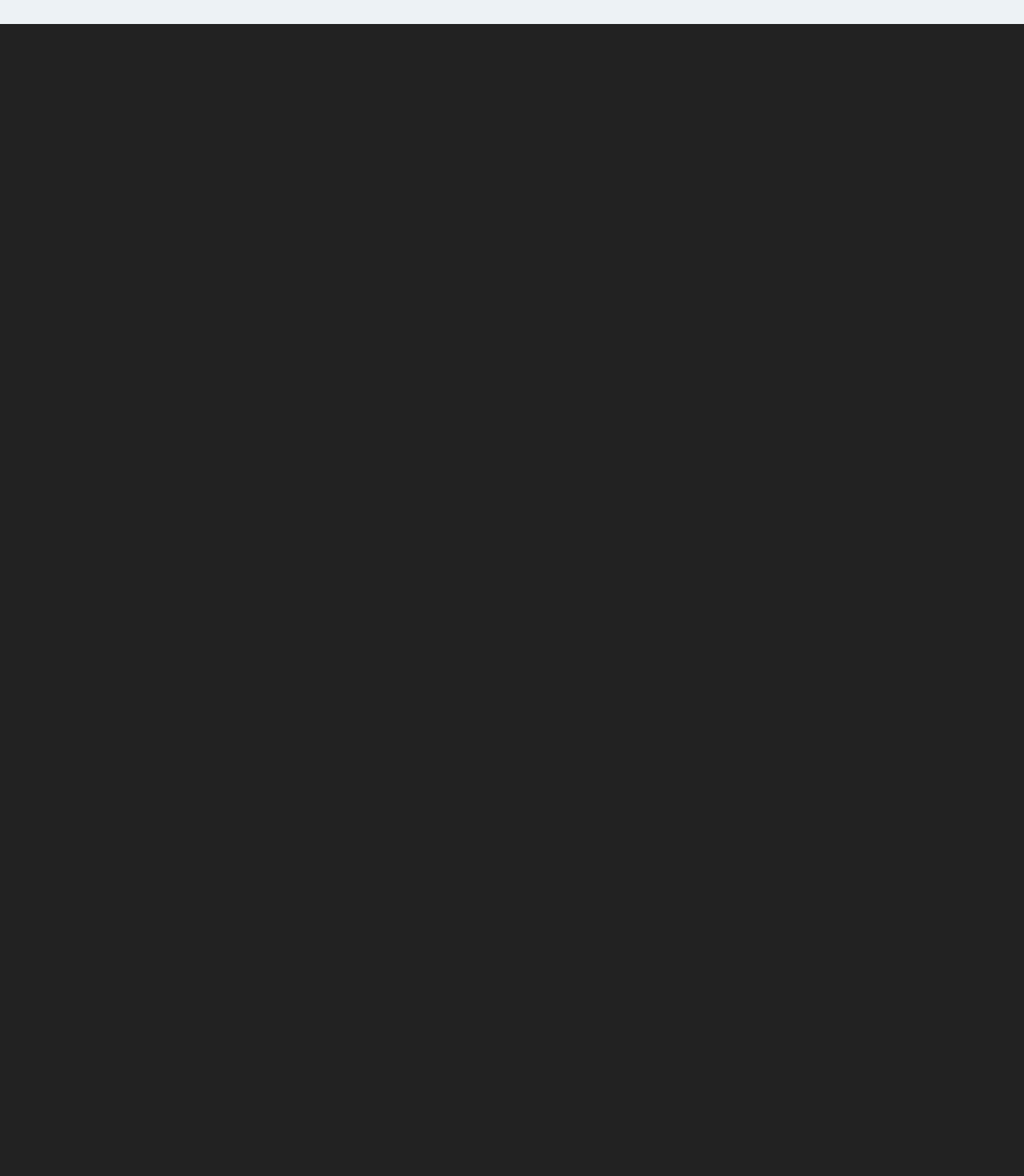
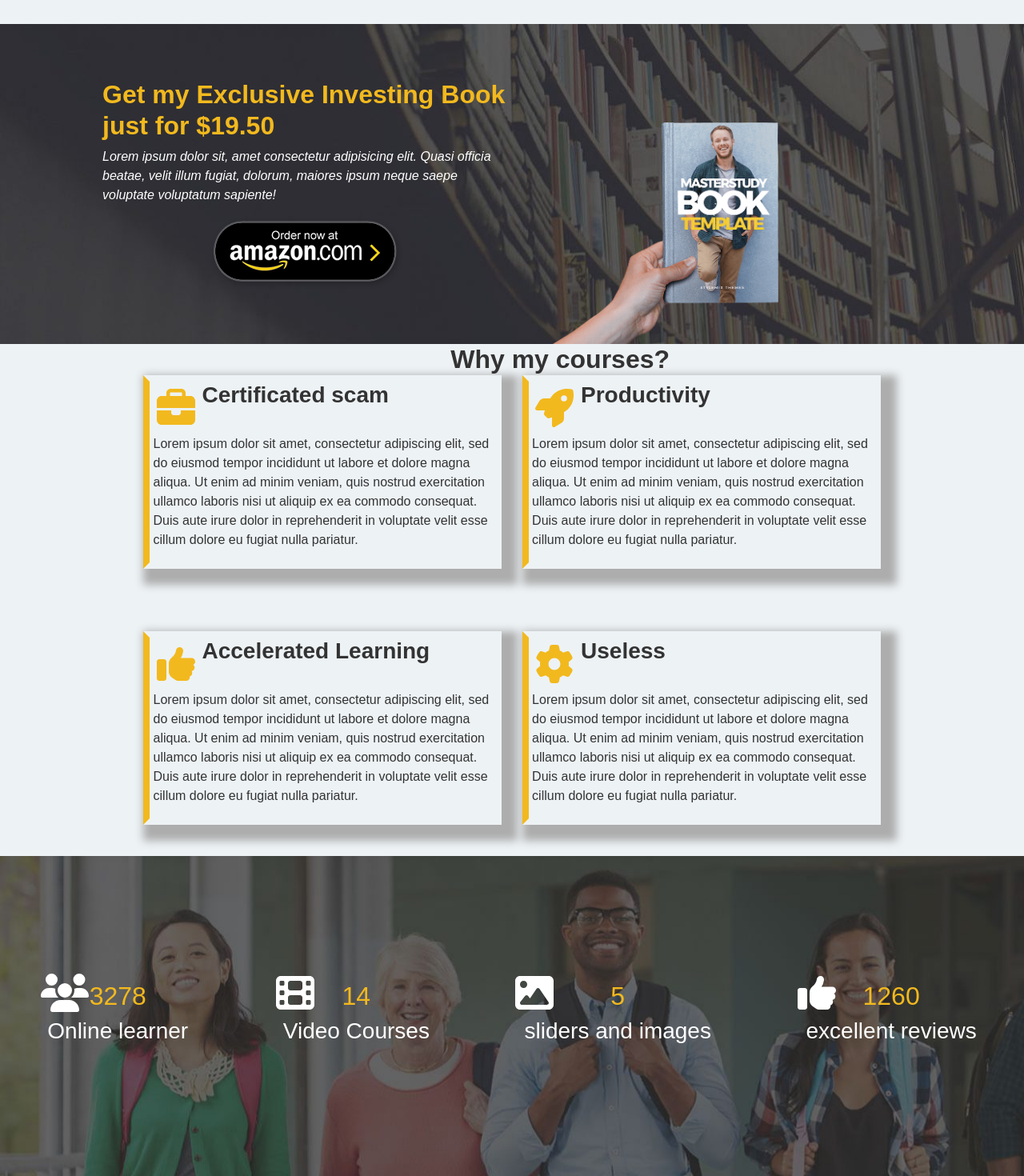
Before and after one commit to FrancescoBonanno1/proj-html-vuejs, a Vue app: page / in a window 1280 px wide. Shown: the part 1730-3200 px from the top of the page at 80% size. Before the commit the page ends 1760 px from the top, so only its background shows below. Built offline with nearby package versions, Linux system fonts and the light colour scheme.

Commit message:
progressi attuali

```diff
--- a/index.html
+++ b/index.html
@@ -6,6 +6,9 @@
   <link rel="icon" type="image/svg+xml" href="/vite.svg" />
   <meta name="viewport" content="width=device-width, initial-scale=1.0" />
   <title>Vue.js Scaffold</title>
+  <link rel="stylesheet" href="https://cdnjs.cloudflare.com/ajax/libs/font-awesome/6.5.1/css/all.min.css"
+    integrity="sha512-DTOQO9RWCH3ppGqcWaEA1BIZOC6xxalwEsw9c2QQeAIftl+Vegovlnee1c9QX4TctnWMn13TZye+giMm8e2LwA=="
+    crossorigin="anonymous" referrerpolicy="no-referrer" />
 </head>
 
 <body>
--- a/src/components/pageMain.vue
+++ b/src/components/pageMain.vue
@@ -1,4 +1,16 @@
 <script>
+import { store } from '../store';
+export default {
+    components: {
+        store
+    },
+    data() {
+        return {
+            store
+        }
+    }
+
+}
 </script>
 
 <template>
@@ -23,6 +35,44 @@
         </div>
 
 
+    </section>
+    <section id="advertisement">
+        <div id="textarea">
+            <h2>Get my Exclusive Investing Book just for $19.50</h2>
+            <p>Lorem ipsum dolor sit, amet consectetur adipisicing elit. Quasi officia beatae, velit illum fugiat, dolorum,
+                maiores ipsum neque saepe voluptate voluptatum sapiente!</p>
+            <a href="#"><img src="../assets/img/amazon.png" alt=""></a>
+
+        </div>
+        <div id="handcontainer">
+            <img src="../assets/img/book.png" alt="book">
+
+        </div>
+        <div id="smallnav">
+            <a href="#"><i class="fa-solid fa-tv"></i></a>
+            <a href="#"><i class="fa-regular fa-life-ring"></i></a>
+            <a href="#"><i class="fa-solid fa-wrench"></i></a>
+            <a href="#"><i class="fa-solid fa-cart-shopping"></i></a>
+            <a href="#"><i class="fa-solid fa-mobile-screen-button"></i></a>
+        </div>
+
+
+    </section>
+    <section id="whyme">
+        <h2>Why my courses?</h2>
+        <div v-for="dcard in  this.store.dynamicard " id="dynamicard">
+            <font-awesome-icon :icon="dcard.icon" />
+            <h3>{{ dcard.title }}</h3>
+            <p>{{ dcard.description }}</p>
+        </div>
+
+    </section>
+    <section id="users">
+        <div v-for="element in this.store.users" id="userscontainer">
+            <font-awesome-icon :icon="element.icon" />
+            <h2>{{ element.number }}</h2>
+            <h3>{{ element.text }}</h3>
+        </div>
     </section>
 </template>
 
@@ -65,4 +115,154 @@
     width: 100%;
     height: 80vh;
 }
+
+#advertisement {
+    background-image: url(../assets/img/slider_1-1917x607-1914x606.jpg);
+    width: 100%;
+    height: 50vh;
+    display: flex;
+    justify-content: center;
+    align-items: center;
+    position: relative;
+}
+
+#textarea {
+    width: 40%;
+    height: 50%;
+    display: flex;
+    flex-direction: column;
+    justify-content: center;
+    align-items: center;
+}
+
+#textarea h2 {
+    color: rgb(242, 185, 30);
+    font-weight: 900;
+}
+
+#textarea p {
+    font-style: italic;
+}
+
+#handcontainer {
+    width: 40%;
+    height: 100%;
+    position: relative;
+
+}
+
+#handcontainer img {
+    width: 55%;
+    position: absolute;
+    bottom: 0%;
+    right: 35%;
+
+}
+
+#smallnav {
+    width: 3%;
+    height: 25%;
+    background-color: white;
+    display: flex;
+    flex-direction: column;
+    justify-content: space-around;
+    align-items: center;
+    position: fixed;
+    right: 0%;
+    top: 55%;
+    border: 1px solid rgb(192, 190, 190);
+    border-radius: 0.5em;
+    z-index: 9;
+}
+
+#smallnav i {
+    font-size: 1.5em;
+    margin-top: 0%;
+    margin-bottom: 0%;
+    text-decoration: none;
+    color: rgb(126, 124, 124);
+
+}
+
+#smallnav i:hover {
+    color: darkgoldenrod;
+    transition: 5ms;
+
+}
+
+#whyme {
+    width: 100%;
+    height: 80vh;
+    display: flex;
+    flex-wrap: wrap;
+    position: relative;
+    justify-content: center;
+    align-items: center;
+    background-color: rgb(237, 242, 245);
+}
+
+#whyme h2 {
+    position: absolute;
+    top: 0%;
+    left: 44%;
+    color: rgb(51, 51, 51);
+    font-weight: 900;
+}
+
+#dynamicard {
+    width: 35%;
+    border: 0.5em solid rgb(237, 242, 245);
+    border-left: 0.5em solid rgb(242, 185, 30);
+    box-shadow: 10px 10px 10px 10px rgb(173, 173, 173);
+    margin: 1%;
+    display: flex;
+    flex-wrap: wrap;
+}
+
+#dynamicard h3 {
+    color: rgb(51, 51, 51);
+    font-weight: 800;
+}
+
+#dynamicard p {
+    color: rgb(51, 51, 51);
+    margin-left: 1%;
+
+}
+
+#dynamicard :first-child {
+    font-size: 3em;
+    margin: 2%;
+    color: rgb(242, 185, 30);
+}
+
+#users {
+    width: 100%;
+    height: 50vh;
+    background-image: url(../assets/img/counter-1919x1101.jpg);
+    background-position-y: 25%;
+    display: flex;
+    justify-content: space-around;
+    align-items: center;
+}
+
+#userscontainer {
+    display: flex;
+    flex-direction: column;
+    justify-content: center;
+    align-items: center;
+    position: relative;
+}
+
+#userscontainer :first-child {
+    position: absolute;
+    top: -10%;
+    left: -5%;
+    font-size: 3em;
+
+}
+
+#userscontainer h2 {
+    color: rgb(242, 185, 30);
+}
 </style>
--- a/src/main.js
+++ b/src/main.js
@@ -11,10 +11,15 @@ import { library } from '@fortawesome/fontawesome-svg-core'
 import { FontAwesomeIcon } from '@fortawesome/vue-fontawesome'
 
 /* import specific icons */
-import { faHome } from '@fortawesome/free-solid-svg-icons'
+import { faBriefcase, faFilm, faGear, faHome, faImage, faPhotoFilm, faRocket, faThumbsUp, faUsers, faVideo } from '@fortawesome/free-solid-svg-icons'
 
 /* add icons to the library */
 library.add(faHome);
+library.add(faBriefcase);
+library.add(faRocket);
+library.add(faThumbsUp);
+library.add(faGear);
+library.add(faUsers, faVideo, faImage, faFilm)
 
 window.vue = {};
 window.vue.App = createApp(App)
--- a/src/store.js
+++ b/src/store.js
@@ -23,6 +23,52 @@ export const store = reactive({
         title: "Demos",
         position: 4
     },
-    ]
+    ],
+    dynamicard: [{
+        icon: "fa-solid fa-briefcase",
+        title: "Certificated scam",
+        description: "Lorem ipsum dolor sit amet, consectetur adipiscing elit, sed do eiusmod tempor incididunt ut labore et dolore magna aliqua. Ut enim ad minim veniam, quis nostrud exercitation ullamco laboris nisi ut aliquip ex ea commodo consequat. Duis aute irure dolor in reprehenderit in voluptate velit esse cillum dolore eu fugiat nulla pariatur."
+    },
+    {
+        icon: "fa-solid fa-rocket",
+        title: "Productivity",
+        description: "Lorem ipsum dolor sit amet, consectetur adipiscing elit, sed do eiusmod tempor incididunt ut labore et dolore magna aliqua. Ut enim ad minim veniam, quis nostrud exercitation ullamco laboris nisi ut aliquip ex ea commodo consequat. Duis aute irure dolor in reprehenderit in voluptate velit esse cillum dolore eu fugiat nulla pariatur."
+    },
+    {
+        icon: "fa-solid fa-thumbs-up",
+        title: "Accelerated Learning",
+        description: "Lorem ipsum dolor sit amet, consectetur adipiscing elit, sed do eiusmod tempor incididunt ut labore et dolore magna aliqua. Ut enim ad minim veniam, quis nostrud exercitation ullamco laboris nisi ut aliquip ex ea commodo consequat. Duis aute irure dolor in reprehenderit in voluptate velit esse cillum dolore eu fugiat nulla pariatur."
+    },
+    {
+        icon: "fa-solid fa-gear",
+        title: "Useless",
+        description: "Lorem ipsum dolor sit amet, consectetur adipiscing elit, sed do eiusmod tempor incididunt ut labore et dolore magna aliqua. Ut enim ad minim veniam, quis nostrud exercitation ullamco laboris nisi ut aliquip ex ea commodo consequat. Duis aute irure dolor in reprehenderit in voluptate velit esse cillum dolore eu fugiat nulla pariatur."
+    }
+
+    ],
+    users: [{
+        icon: "fa-solid fa-users",
+        number: Math.ceil(Math.random() * 3500),
+        text: "Online learner"
+
+    },
+    {
+        icon: "fa-solid fa-film",
+        number: Math.ceil(Math.random() * 25),
+        text: "Video Courses"
+
+    },
+    {
+        icon: "fa-solid fa-image",
+        number: Math.ceil(Math.random() * 450),
+        text: "sliders and images"
+
+    },
+    {
+        icon: "fa-solid fa-thumbs-up",
+        number: Math.ceil(Math.random() * 1500),
+        text: "excellent reviews"
+
+    }]
 
 });
```
